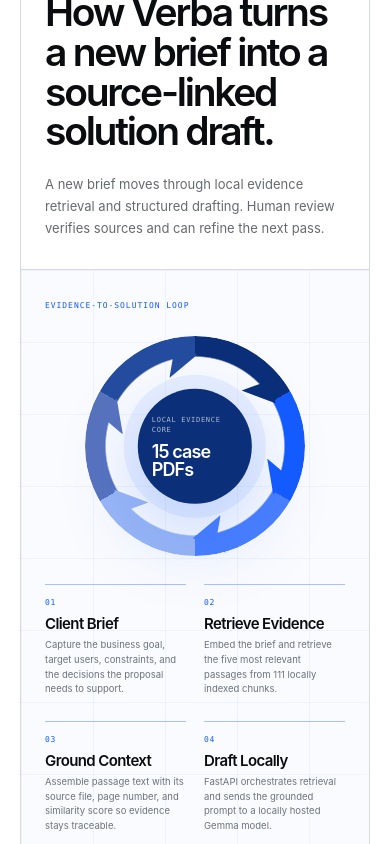
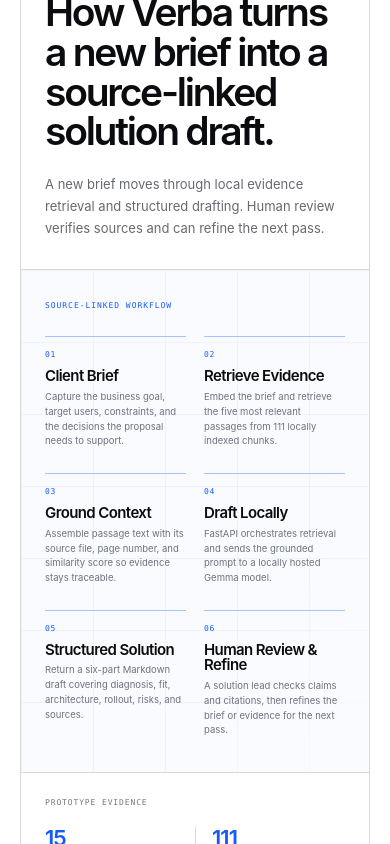
Before and after one commit to Sad-Salad-12/justinli, a Next.js app: page / in a window 390 px wide. Shown: the part 3179-4023 px from the top of the page. Built offline with nearby package versions, Linux system fonts and the light colour scheme.

Commit message:
Remove Verba cycle and tighten section spacing

```diff
--- a/app/experience-media.tsx
+++ b/app/experience-media.tsx
@@ -378,23 +378,6 @@ export function VerbaSystemVisual({ copy }: AdReportMediaProps) {
         <div className="verba-grid" aria-hidden="true" />
         <p className="verba-cycle-label">{verba.cycleLabel}</p>
         <div className="verba-cycle-canvas">
-          <div className="verba-arrow-loop">
-            <span className="verba-cycle-band" aria-hidden="true" />
-            <span className="verba-cycle-heads" aria-hidden="true">
-              {verba.cycleNodes.map((node) => (
-                <i key={node.step} />
-              ))}
-            </span>
-            <div className="verba-cycle-core">
-              <span>{verba.core.label}</span>
-              <strong>{verba.core.title}</strong>
-              <ul>
-                {verba.core.details.map((detail) => (
-                  <li key={detail}>{detail}</li>
-                ))}
-              </ul>
-            </div>
-          </div>
           <ol className="verba-cycle-nodes">
             {verba.cycleNodes.map((node) => (
               <li key={node.step}>
--- a/app/globals.css
+++ b/app/globals.css
@@ -633,7 +633,7 @@ a {
 
 .experience {
   padding-top: clamp(100px, 12vw, 180px);
-  padding-bottom: clamp(110px, 13vw, 200px);
+  padding-bottom: clamp(36px, 4vw, 56px);
   border-top: 1px solid var(--line);
   background: var(--white);
 }
@@ -653,6 +653,10 @@ a {
 .experience-project {
   padding-bottom: clamp(100px, 10vw, 160px);
   border-bottom: 1px solid var(--line);
+}
+
+.experience-project:last-child {
+  padding-bottom: clamp(28px, 3vw, 44px);
 }
 
 .experience-project + .experience-project {
@@ -1035,98 +1039,12 @@ a {
 .verba-cycle-canvas {
   position: relative;
   display: grid;
-  grid-template-columns: minmax(230px, 0.64fr) minmax(0, 1.36fr);
-  gap: clamp(30px, 3.6vw, 50px);
-  align-items: center;
-  width: min(100%, 1220px);
+  grid-template-columns: 1fr;
+  width: min(100%, 1100px);
   margin: 18px auto 0;
 }
 
-.verba-arrow-loop {
-  position: relative;
-  z-index: 1;
-  width: min(100%, 285px);
-  aspect-ratio: 1;
-  margin: 0 auto;
-}
-
-.verba-cycle-band {
-  position: absolute;
-  inset: 0;
-  border-radius: 50%;
-  background: conic-gradient(
-    #0b2f78 0deg 60deg,
-    #145bff 60deg 120deg,
-    #4a7fff 120deg 180deg,
-    #9ab6f5 180deg 240deg,
-    #5873bd 240deg 300deg,
-    #244c9e 300deg 360deg
-  );
-  filter: drop-shadow(0 18px 30px rgb(20 91 255 / 14%));
-  mask: radial-gradient(circle, transparent 0 57%, #000 58% 94%, transparent 95%);
-  -webkit-mask: radial-gradient(circle, transparent 0 57%, #000 58% 94%, transparent 95%);
-}
-
-.verba-cycle-heads {
-  position: absolute;
-  inset: 0;
-}
-
-.verba-cycle-heads i {
-  position: absolute;
-  z-index: 2;
-  display: block;
-  width: 14%;
-  height: 18%;
-  clip-path: polygon(0 2%, 100% 50%, 0 98%, 20% 50%);
-  transform: translate(-50%, -50%) rotate(var(--head-angle));
-  transform-origin: center;
-}
-
-.verba-cycle-heads i:nth-child(1) {
-  --head-angle: 52deg;
-  top: 24.7%;
-  left: 82.3%;
-  background: #0b2f78;
-}
-
-.verba-cycle-heads i:nth-child(2) {
-  --head-angle: 112deg;
-  top: 65.4%;
-  left: 88.1%;
-  background: #145bff;
-}
-
-.verba-cycle-heads i:nth-child(3) {
-  --head-angle: 172deg;
-  top: 90.6%;
-  left: 55.7%;
-  background: #4a7fff;
-}
-
-.verba-cycle-heads i:nth-child(4) {
-  --head-angle: 232deg;
-  top: 75.2%;
-  left: 17.7%;
-  background: #9ab6f5;
-}
-
-.verba-cycle-heads i:nth-child(5) {
-  --head-angle: 292deg;
-  top: 34.7%;
-  left: 11.9%;
-  background: #5873bd;
-}
-
-.verba-cycle-heads i:nth-child(6) {
-  --head-angle: 352deg;
-  top: 9.4%;
-  left: 44.3%;
-  background: #244c9e;
-}
-
-.verba-cycle-nodes,
-.verba-cycle-core ul {
+.verba-cycle-nodes {
   margin: 0;
   padding: 0;
   list-style: none;
@@ -1134,8 +1052,8 @@ a {
 
 .verba-cycle-nodes {
   display: grid;
-  grid-template-columns: repeat(2, minmax(0, 1fr));
-  gap: 18px clamp(22px, 2.6vw, 36px);
+  grid-template-columns: repeat(3, minmax(0, 1fr));
+  gap: 20px clamp(24px, 3vw, 42px);
 }
 
 .verba-cycle-nodes > li,
@@ -1177,57 +1095,6 @@ a {
   color: #6d727c;
   font-size: 9.5px;
   line-height: 1.55;
-}
-
-.verba-cycle-core {
-  position: absolute;
-  z-index: 4;
-  top: 50%;
-  left: 50%;
-  display: flex;
-  flex-direction: column;
-  justify-content: center;
-  width: 52%;
-  aspect-ratio: 1;
-  padding: clamp(16px, 1.7vw, 22px);
-  color: var(--white);
-  border-radius: 50%;
-  background: #0b2f78;
-  box-shadow:
-    0 28px 80px rgb(20 91 255 / 25%),
-    0 0 0 14px rgb(20 91 255 / 7%);
-  transform: translate(-50%, -50%);
-}
-
-.verba-cycle-core > span {
-  color: rgb(255 255 255 / 68%);
-  font-family: "SFMono-Regular", Consolas, monospace;
-  font-size: 7px;
-  letter-spacing: 0.1em;
-}
-
-.verba-cycle-core > strong {
-  display: block;
-  margin-top: 7px;
-  font-size: clamp(18px, 1.7vw, 23px);
-  font-weight: 620;
-  line-height: 0.98;
-  letter-spacing: -0.05em;
-}
-
-.verba-cycle-core ul {
-  display: grid;
-  gap: 4px;
-  margin-top: 10px;
-}
-
-.verba-cycle-core li {
-  padding-top: 3px;
-  border-top: 1px solid rgb(255 255 255 / 20%);
-  color: rgb(255 255 255 / 80%);
-  font-family: "SFMono-Regular", Consolas, monospace;
-  font-size: 7px;
-  letter-spacing: 0.06em;
 }
 
 .verba-evidence-strip {
@@ -1474,7 +1341,7 @@ a {
 }
 
 .work {
-  padding-top: clamp(110px, 13vw, 200px);
+  padding-top: clamp(52px, 6vw, 84px);
   padding-bottom: clamp(120px, 14vw, 220px);
   background: var(--white);
 }
@@ -2147,8 +2014,7 @@ a {
   }
 
   .verba-cycle-canvas {
-    grid-template-columns: minmax(230px, 0.68fr) minmax(0, 1.32fr);
-    gap: 32px;
+    grid-template-columns: 1fr;
     min-height: 0;
   }
 
@@ -2156,19 +2022,6 @@ a {
     width: auto;
     padding: 12px 0 0;
   }
-
-  .verba-arrow-loop {
-    width: min(100%, 250px);
-  }
-
-  .verba-cycle-core {
-    width: 52%;
-  }
-
-  .verba-cycle-core ul {
-    display: none;
-  }
-
 
   .verba-evidence-strip {
     grid-template-columns: 1fr;
@@ -2334,11 +2187,15 @@ a {
 
   .experience {
     padding-top: 92px;
-    padding-bottom: 112px;
+    padding-bottom: 38px;
   }
 
   .experience-project {
     padding-bottom: 88px;
+  }
+
+  .experience-project:last-child {
+    padding-bottom: 30px;
   }
 
   .experience-project + .experience-project {
@@ -2473,22 +2330,8 @@ a {
   .verba-cycle-canvas {
     display: grid;
     grid-template-columns: 1fr;
-    gap: 28px;
     min-height: 0;
     margin-top: 24px;
-  }
-
-  .verba-arrow-loop {
-    display: block;
-    width: min(62vw, 220px);
-  }
-
-  .verba-cycle-core {
-    position: absolute;
-    width: 52%;
-    margin: 0;
-    padding: 14px;
-    transform: translate(-50%, -50%);
   }
 
   .verba-cycle-nodes {
@@ -2606,7 +2449,7 @@ a {
   }
 
   .work {
-    padding-top: 95px;
+    padding-top: 52px;
     padding-bottom: 120px;
   }
 
--- a/app/portfolio-content.ts
+++ b/app/portfolio-content.ts
@@ -192,8 +192,8 @@ export const portfolioContent: Record<Language, PortfolioContent> = {
           headline: "How Verba turns a new brief into a source-linked solution draft.",
           body:
             "A new brief moves through local evidence retrieval and structured drafting. Human review verifies sources and can refine the next pass.",
-          diagramLabel: "Verba source-linked solution cycle",
-          cycleLabel: "EVIDENCE-TO-SOLUTION LOOP",
+          diagramLabel: "Verba source-linked solution workflow",
+          cycleLabel: "SOURCE-LINKED WORKFLOW",
           evidenceLabel: "PROTOTYPE EVIDENCE",
           boundary:
             "Local single-user prototype. Sources are surfaced for human review; citation accuracy is not automatically verified.",
@@ -399,8 +399,8 @@ export const portfolioContent: Record<Language, PortfolioContent> = {
           headline: "Verba 如何把新需求转化为有来源依据的方案初稿。",
           body:
             "每个新需求都会经过本地证据检索与结构化生成；人工复核来源后，还可以继续完善下一轮输入。",
-          diagramLabel: "Verba 有来源依据的方案迭代闭环",
-          cycleLabel: "从证据到方案的迭代闭环",
+          diagramLabel: "Verba 有来源依据的方案流程",
+          cycleLabel: "有来源依据的方案流程",
           evidenceLabel: "原型验证",
           boundary:
             "当前为本地单用户原型；系统会展示来源供人工核验，但尚未自动验证引用准确性。",
```
Also changed, not shown: 1 other file (tests, documents, lock files or other folders).
